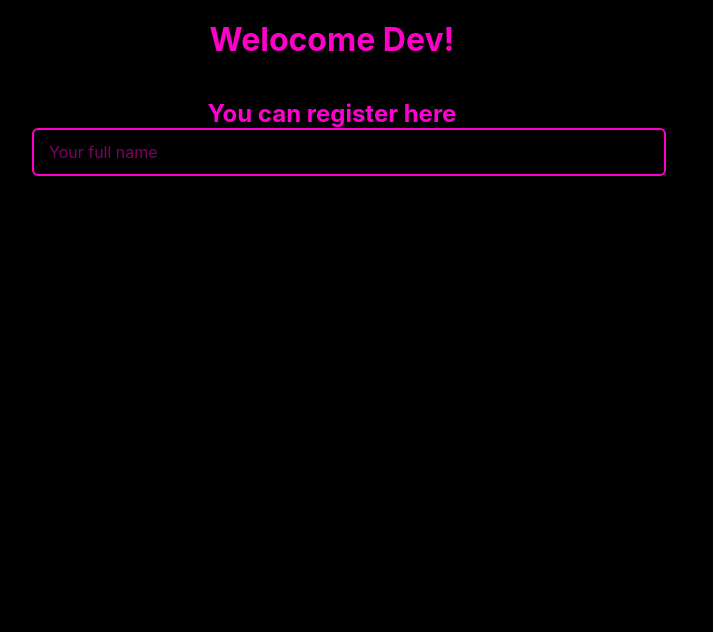
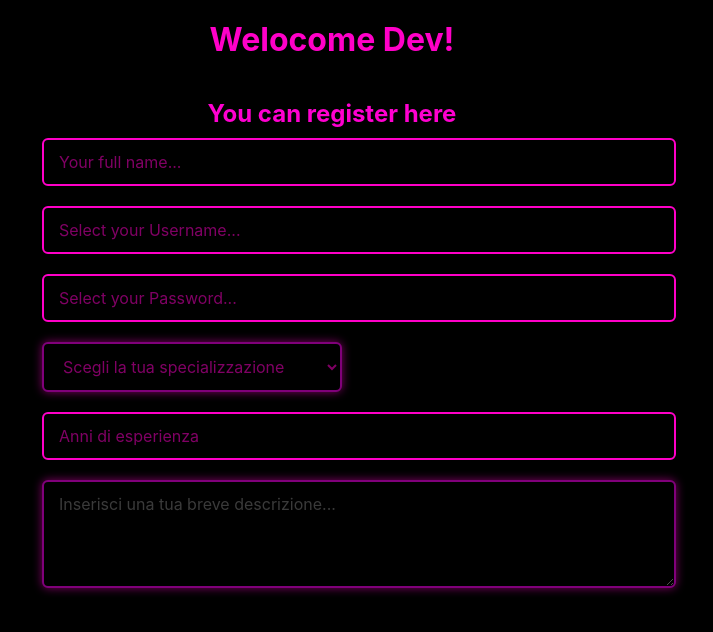
Before and after one commit to dpalexandru/ex-react-useref-signup, a React app: page / in a window 1280 px wide. Shown: the top 632 px of the page, without its empty margins (308-1021 px from the left). Built offline with nearby package versions, Linux system fonts and the light colour scheme; the HTML template or start-up script is replaced by a standard one.

Commit message:
[Mailstone1] add all inputs in form

```diff
--- a/src/App.jsx
+++ b/src/App.jsx
@@ -23,10 +23,58 @@ function App() {
         <form action="submit">
 
           <input type="text"
-            placeholder='Your full name'
+            placeholder='Your full name...'
             value={nomeCompleto}
             onChange={e => setNomecompleto(e.target.value)}
           />
+
+
+          <input type="text"
+            placeholder='Select your Username...'
+            value={username}
+            onChange={e => setUsername(e.target.value)}
+          />
+
+
+          <input type="password"
+            placeholder='Select your Password...'
+            value={password}
+            onChange={e => setPassword(e.target.value)}
+          />
+
+          <select
+            value={specializzazione}
+            onChange={e => setSpecializzazione(e.target.value)}
+          >
+            <option value="">Scegli la tua specializzazione</option>
+            <option value="full_stack">Full stack</option>
+            <option value="frontend">Frontend</option>
+            <option value="beckend">Beckend</option>
+          </select>
+
+          <input type="number"
+            placeholder='Anni di esperienza'
+            min={0}
+            value={esperienza}
+            onChange={e => setEsperienza(e.target.value)}
+          />
+
+          <textarea
+            placeholder='Inserisci una tua breve descrizione...'
+            value={descrizione}
+            onChange={e => setDescrizione(e.target.value)}
+            rows={4}
+          >
+          </textarea>
+
+
+
+
+
+
+
+
+
 
 
 
--- a/src/index.css
+++ b/src/index.css
@@ -19,17 +19,29 @@ header h1 {
   color: #ff00c8;
 }
 
+h2 {
+  text-align: center;
+
+}
+
 /* Main  */
 main {
   width: 90%;
   max-width: 600px;
   margin: 40px auto;
-  text-align: center;
+  text-align: left;
   position: "relative"
 }
 
 /* Input ricerca */
-input {
+select {
+  width: 300px !important;
+}
+
+input,
+textarea,
+select {
+  margin: 10px;
   width: 100%;
   padding: 12px 15px;
   font-size: 1rem;
@@ -41,11 +53,15 @@ input {
   transition: 0.25s;
 }
 
+select,
+textarea,
 input::placeholder {
   color: #ff00c8;
   opacity: 0.5;
 }
 
+select,
+textarea,
 input:focus {
   box-shadow: 0 0 10px #ff00c8;
   border-color: #ff00f4;
```
